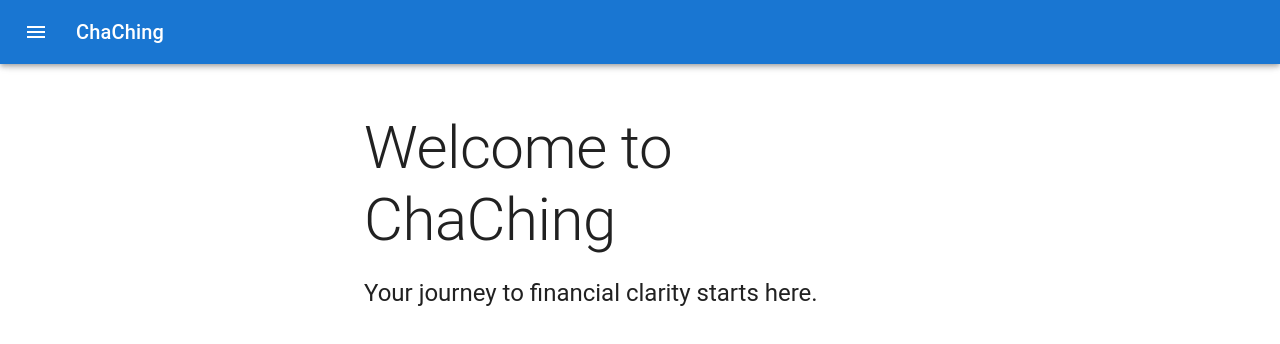
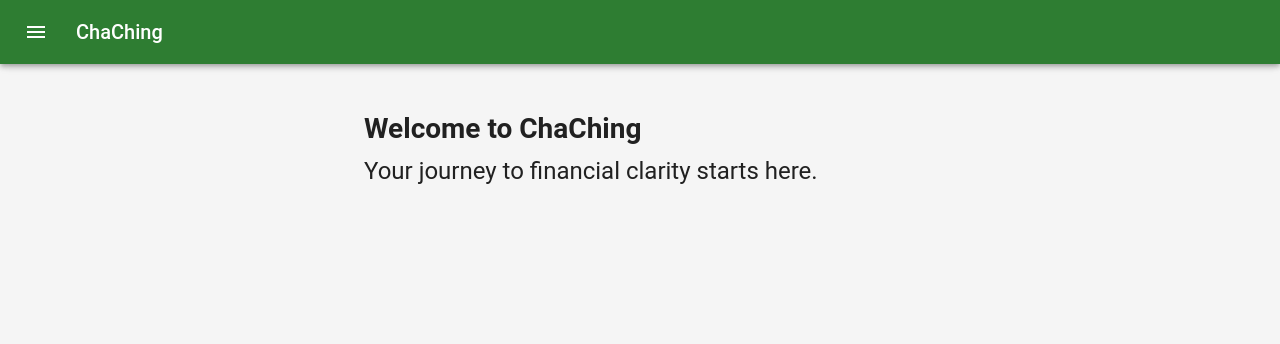
Before and after one commit to morsecodescott/budget-tracker-app, a React (Create React App) app in the folder frontend/: page / in a window 1280 px wide. Shown: the top 344 px of the page. Built offline with nearby package versions, Linux system fonts and the light colour scheme.

Commit message:
Updated theme colors and harmonized design across all pages

```diff
--- a/frontend/src/App.js
+++ b/frontend/src/App.js
@@ -13,14 +13,18 @@ import UserManagement from './components/UserManagement';
 import PlaidCategoryManagement from './components/PlaidCategoryManagement';
 import TransactionsPage from './components/Transactions';
 import PlaidTestPage from './components/PlaidTestPage';
+import ThemeDemo from './components/themedemo';
+
+
 
 
 axios.defaults.withCredentials = true;
 
 function App() {
   return (
+
+
     <AuthProvider>
-
       <Router future={{ v7_startTransition: true , v7_relativeSplatPath: true}}>
         <Navdrawer />
         <Routes>
@@ -34,9 +38,9 @@ function App() {
           <Route path="/admin/manage-users" element={<UserManagement />} />
           <Route path="/admin/manage-plaid-categories" element={<PlaidCategoryManagement />} />
           <Route path="/plaid-test" element={<PlaidTestPage />} />
+          <Route path="/themedemo" element={<ThemeDemo />} />
         </Routes>
       </Router>
-
     </AuthProvider>
   );
 }
--- a/frontend/src/components/AdminDashboard.js
+++ b/frontend/src/components/AdminDashboard.js
@@ -1,7 +1,7 @@
 import React from 'react';
-import { Container, List, ListItem, ListItemButton, ListItemText, Typography, Breadcrumbs, Link } from '@mui/material';
-import { useNavigate, Route, Routes } from 'react-router-dom';
-import CategoryManagement from './CategoryManagement';
+import { Container, List, ListItem, ListItemButton, ListItemText, Typography, Breadcrumbs, Link, Card, CardContent } from '@mui/material';
+import { useNavigate } from 'react-router-dom';
+
 
 const AdminDashboard = () => {
   const navigate = useNavigate();
@@ -18,16 +18,13 @@ const AdminDashboard = () => {
   ];
 
   return (
-    <Container maxWidth="lg" sx={{ backgroundColor: '#f7f7f7', p: 3, borderRadius: 2 }}>
+    <Container maxWidth="md" >
       {/* Breadcrumbs */}
       <Breadcrumbs aria-label="breadcrumb" sx={{ mb: 3 }}>
         {breadcrumbs}
       </Breadcrumbs>
-
-      {/* Dashboard Title */}
-      <Typography variant="h4" sx={{ mb: 2 }}>
-        Admin Dashboard
-      </Typography>
+      <Card>
+        <CardContent>
 
           {/* List of Admin Functions */}
           <List>
@@ -47,6 +44,9 @@ const AdminDashboard = () => {
               </ListItemButton>
             </ListItem>
           </List>
+
+        </CardContent>
+      </Card>
     </Container>
   );
 };
--- a/frontend/src/components/CategoryManagement.js
+++ b/frontend/src/components/CategoryManagement.js
@@ -23,13 +23,17 @@ import {
   Typography,
   Container,
   Breadcrumbs,
-  Link
+  Link,
+  IconButton,
+  Card,
+  CardContent
 } from '@mui/material';
 import axios from 'axios';
 import { useAuth } from '../context/AuthContext';
 import { useNavigate } from 'react-router-dom';
-
-
+import AddCircleIcon from '@mui/icons-material/AddCircle';
+import DeleteIcon from '@mui/icons-material/Delete';
+import EditIcon from '@mui/icons-material/Edit';
 
 const CategoryManagement = () => {
   const [categories, setCategories] = useState([]);
@@ -167,16 +171,22 @@ const CategoryManagement = () => {
   };
 
   return (
-    <Container maxWidth="lg" sx={{ backgroundColor: '#f7f7f7', p: 3, borderRadius: 2 }}>
+    <Container maxWidth="md" >
       {/* Breadcrumbs */}
       <Breadcrumbs aria-label="breadcrumb" sx={{ mb: 3 }}>
         {breadcrumbs}
       </Breadcrumbs>
-      <Typography variant="h5">Manage Categories</Typography>
-      <Button size="small" variant="contained" color="primary" onClick={() => handleOpen()}>
-        Add New Category
+      <Box sx={{ display: 'flex', justifyContent: 'flex-end', mb: 1 }}>
+        <Button size="small" color="primary" onClick={() => handleOpen()} variant="contained"
+          startIcon={<AddCircleIcon />}>
+          Category
         </Button>
-      <Box mt={2} maxHeight="400px" overflow="auto">
+      </Box>
+      <Card>
+        <CardContent>
+
+
+          <Box mt={2} overflow="auto">
             <TableContainer>
               <Table size="small">
                 <TableHead>
@@ -199,10 +209,8 @@ const CategoryManagement = () => {
                           {category.name}
                         </TableCell>
                         <TableCell>
-                    <Button
-                        size="small"
-                        variant="contained"
-                        color="primary"
+                          <IconButton
+                            color='primary'
                             onClick={() => {
                               setIsEditing(true);
                               setEditingCategory(category);
@@ -214,18 +222,16 @@ const CategoryManagement = () => {
                               setOpen(true);
                             }}
                           >
-                        Edit
-                      </Button>
+                            <EditIcon fontSize="small" />
+                          </IconButton>
 
-                      <Button
-                        size="small"
-                        variant="contained"
-                        color="primary"
+                          <IconButton
+                            color='error'
                             style={{ marginLeft: 8 }}
                             onClick={() => handleDeleteCategory(category._id)}
                           >
-                        Delete
-                      </Button>
+                            <DeleteIcon fontSize="small" />
+                          </IconButton>
                         </TableCell>
                       </TableRow>
                     ))}
@@ -241,6 +247,8 @@ const CategoryManagement = () => {
             rowsPerPage={rowsPerPage}
             onRowsPerPageChange={handleChangeRowsPerPage}
           />
+        </CardContent>
+      </Card>
       <Dialog open={open} onClose={handleClose}>
         <DialogTitle>{editingCategory ? 'Edit Category' : 'Add a New Category'}</DialogTitle>
         <DialogContent>
--- /dev/null
+++ b/frontend/src/components/themedemo.js
@@ -0,0 +1,69 @@
+// src/pages/DemoPage.js
+import React from 'react';
+import { Box, Typography, Button, Card, CardContent, Grid , Link} from '@mui/material';
+
+
+function DemoPage() {
+  return (
+    <Box sx={{ p: 4, backgroundColor: 'background.default' }}>
+      <Typography variant="h1" gutterBottom>
+        MUI Theme Demo
+      </Typography>
+
+      <Grid container spacing={4}>
+        {/* Primary and Secondary Buttons */}
+        <Grid item xs={12} md={6}>
+          <Typography variant="h2">Buttons</Typography>
+          <Button variant="contained" color="primary" sx={{ m: 1 }}>
+            Primary
+          </Button>
+          <Button variant="contained" color="secondary" sx={{ m: 1 }}>
+            Secondary
+          </Button>
+          <Button variant="contained" color="success" sx={{ m: 1 }}>
+            Success
+          </Button>
+          <Button variant="contained" color="error" sx={{ m: 1 }}>
+            Error
+          </Button>
+          <Button variant="contained" color="warning" sx={{ m: 1 }}>
+            Warning
+          </Button>
+          <Button variant="contained" color="info" sx={{ m: 1 }}>
+            Info
+          </Button>
+        </Grid>
+
+        {/* Typography Demo */}
+        <Grid item xs={12} md={6}>
+          <Typography variant="h2">Typography</Typography>
+          <Typography variant="h1" gutterBottom>Heading 1</Typography>
+          <Typography variant="h2" gutterBottom>Heading 2</Typography>
+          <Typography variant="h3" gutterBottom>Heading 3</Typography>
+          <Typography variant="body1" gutterBottom>Body 1 - Sample text for demonstration purposes.</Typography>
+          <Typography variant="body2" gutterBottom>Body 2 - Additional sample text for a smaller font.</Typography>
+        </Grid>
+
+        {/* Cards Demo */}
+        <Grid item xs={12} md={6}>
+          <Typography variant="h2">Cards</Typography>
+          <Card sx={{ mb: 2 }}>
+            <CardContent>
+              <Typography variant="h3">Simple Card</Typography>
+              <Typography variant="body1">This is an example of a basic card component.</Typography>
+              <Typography variant="body1">
+      Check out our{' '}
+      <Link href="https://example.com" target="_blank">
+        latest features
+      </Link>{' '}
+      to learn more.
+    </Typography>
+            </CardContent>
+          </Card>
+        </Grid>
+      </Grid>
+    </Box>
+  );
+}
+
+export default DemoPage;
--- a/frontend/src/index.js
+++ b/frontend/src/index.js
@@ -3,11 +3,16 @@ import ReactDOM from 'react-dom/client';
 import './index.css';
 import App from './App';
 import reportWebVitals from './reportWebVitals';
+import { ThemeProvider, CssBaseline } from '@mui/material';
+import theme from './theme';
 
 const root = ReactDOM.createRoot(document.getElementById('root'));
 root.render(
   <React.StrictMode>
+    <ThemeProvider theme={theme}>
+    <CssBaseline />
     <App />
+  </ThemeProvider>
   </React.StrictMode>
 );
 
--- /dev/null
+++ b/frontend/src/theme.js
@@ -0,0 +1,104 @@
+// src/theme.js
+import { createTheme } from '@mui/material/styles';
+
+const theme = createTheme({
+  palette: {
+    primary: {
+      main: '#2E7D32',
+      contrastText: '#FFFFFF',
+    },
+    secondary: {
+      main: '#00ACC1',
+      contrastText: '#FFFFFF',
+    },
+    success: {
+      main: '#388E3C',
+      contrastText: '#FFFFFF',
+    },
+    error: {
+      main: '#D32F2F',
+      contrastText: '#FFFFFF',
+    },
+    warning: {
+      main: '#F9A825',
+      contrastText: '#212121',
+    },
+    info: {
+      main: '#1976D2',
+      contrastText: '#FFFFFF',
+    },
+    background: {
+      default: '#F5F5F5',
+      paper: '#FFFFFF',
+    },
+    text: {
+      primary: '#212121',
+      secondary: '#757575',
+    },
+  },
+  typography: {
+    fontFamily: 'Roboto, Arial, sans-serif',
+    h1: { fontSize: '2rem', fontWeight: 700 },
+    h2: { fontSize: '1.75rem', fontWeight: 600 },
+    h3: { fontSize: '1.5rem', fontWeight: 500 },
+    body1: { fontSize: '1rem' },
+    body2: { fontSize: '0.875rem' },
+    linkText: {
+      fontSize: '1rem',
+      fontWeight: 500,
+      color: '#212121',
+      cursor: 'pointer',
+      '&:hover': {
+        textDecoration: 'underline',
+        color: '#007C91', // Slightly darker shade
+      },
+    },
+  },
+  components: {
+    MuiButton: {
+      styleOverrides: {
+        root: {
+          textTransform: 'none',
+          borderRadius: '8px',
+        },
+      },
+    },
+    MuiCard: {
+      styleOverrides: {
+        root: {
+          borderRadius: '8px',
+          padding: '16px',
+          boxShadow: '0 4px 8px rgba(0, 0, 0, 0.1)',
+        },
+      },
+    },
+    MuiTypography: {
+      variants: [
+        {
+          props: { variant: 'linkText' },
+          style: {
+            textDecoration: 'none',
+          },
+        },
+      ],
+    },
+    MuiLink: {
+      styleOverrides: {
+        root: {
+          color: '#00ACC1', // secondary.main
+          textDecoration: 'none',
+          fontWeight: 500,
+          '&:hover': {
+            textDecoration: 'underline',
+            color: '#007C91', // Slightly darker shade
+          },
+          '&:focus': {
+            outline: '2px solid #00ACC1',
+          },
+        },
+      },
+    },
+  },
+});
+
+export default theme;
```
Also changed, not shown: frontend/src/components/Dashboard.js (+112 -74 lines), frontend/src/components/PlaidCategoryManagement.js (+39 -32 lines), frontend/src/components/Transactions.js (+66 -18 lines), frontend/src/components/UserManagement.js (+25 -32 lines). Lines whose indentation alone changed are shown as unchanged.
